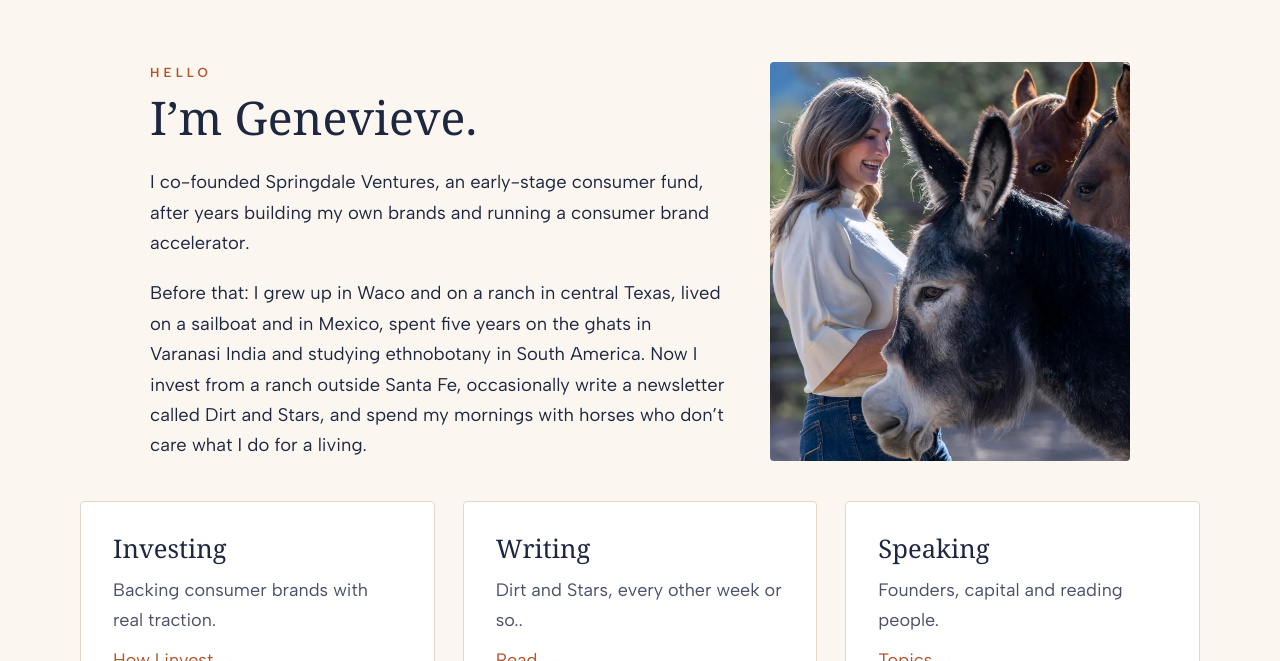
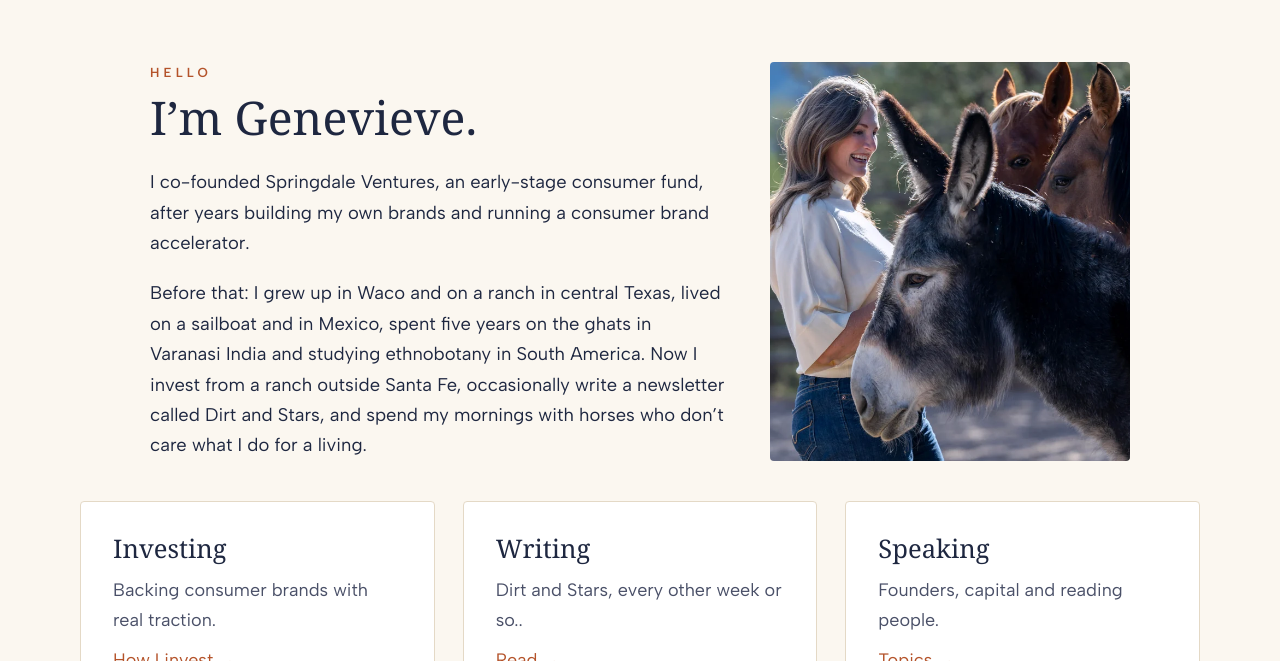
Before and after one commit to genevieveg3/daughterofdirtandstars, a plain HTML site: page index.html in a window 1280 px wide. Shown: the part 767-1428 px from the top of the page. Drawn offline with Linux system fonts and the light colour scheme; a web font is replaced by a local one.

Commit message:
Update index.html

```diff
--- a/index.html
+++ b/index.html
@@ -76,7 +76,7 @@
 
 <p class="wp-block-paragraph">Before that: I grew up in Waco and on a ranch in central Texas, lived on a sailboat and in Mexico, spent five years on the ghats in Varanasi India and studying ethnobotany in South America. Now I invest from a ranch outside Santa Fe, occasionally write a newsletter called Dirt and Stars, and spend my mornings with horses who don&#8217;t care what I do for a living.</p>
 </div>
-<figure class="intro-split__photo"><img src="/images/genevieve-horses-home.webp" alt="Genevieve with her burro Bo and horses on the ranch outside Santa Fe" width="800" height="730" loading="lazy" /></figure>
+<figure class="intro-split__photo"><img src="/images/genevieve-equines-home.webp" alt="Genevieve with her burro Bo and horses on the ranch outside Santa Fe" width="800" height="730" loading="lazy" /></figure>
 </div>
 
 <div class="is-style-cards wp-block-columns is-layout-flex wp-container-core-columns-is-layout-8f761849 wp-block-columns-is-layout-flex">
```
